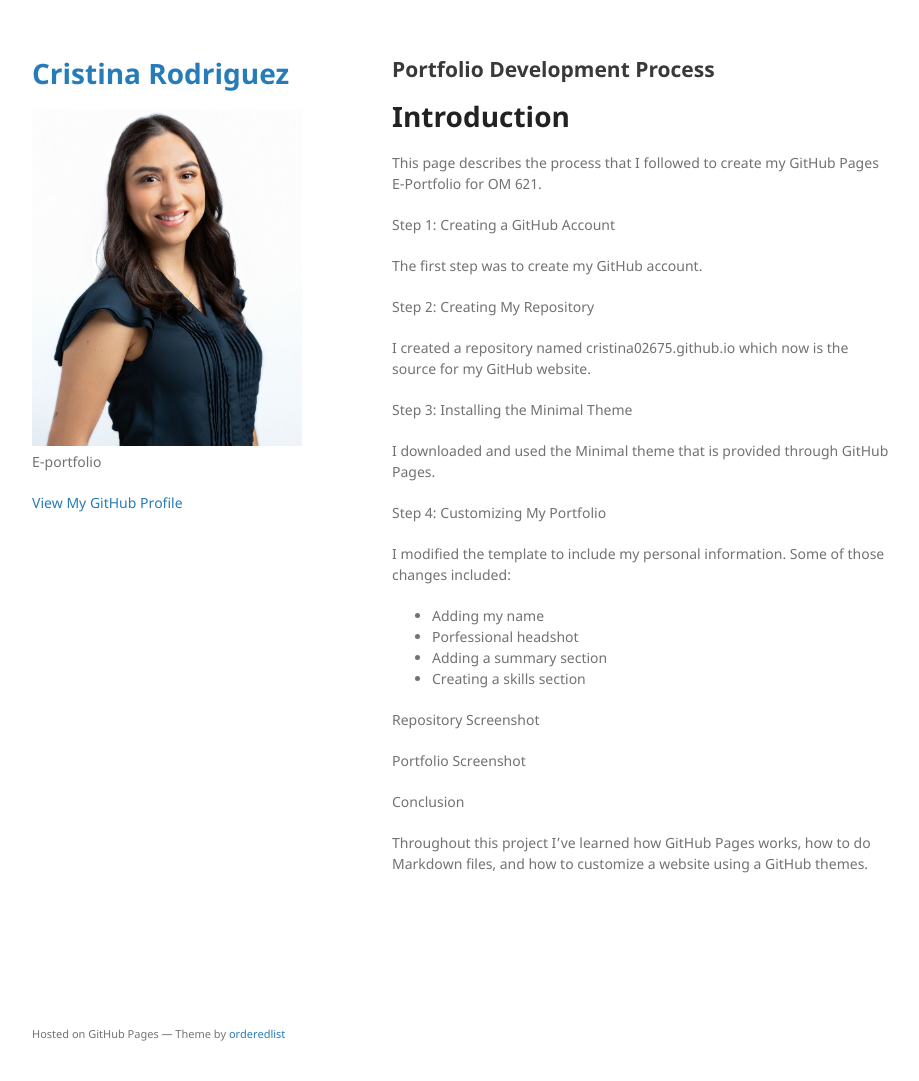
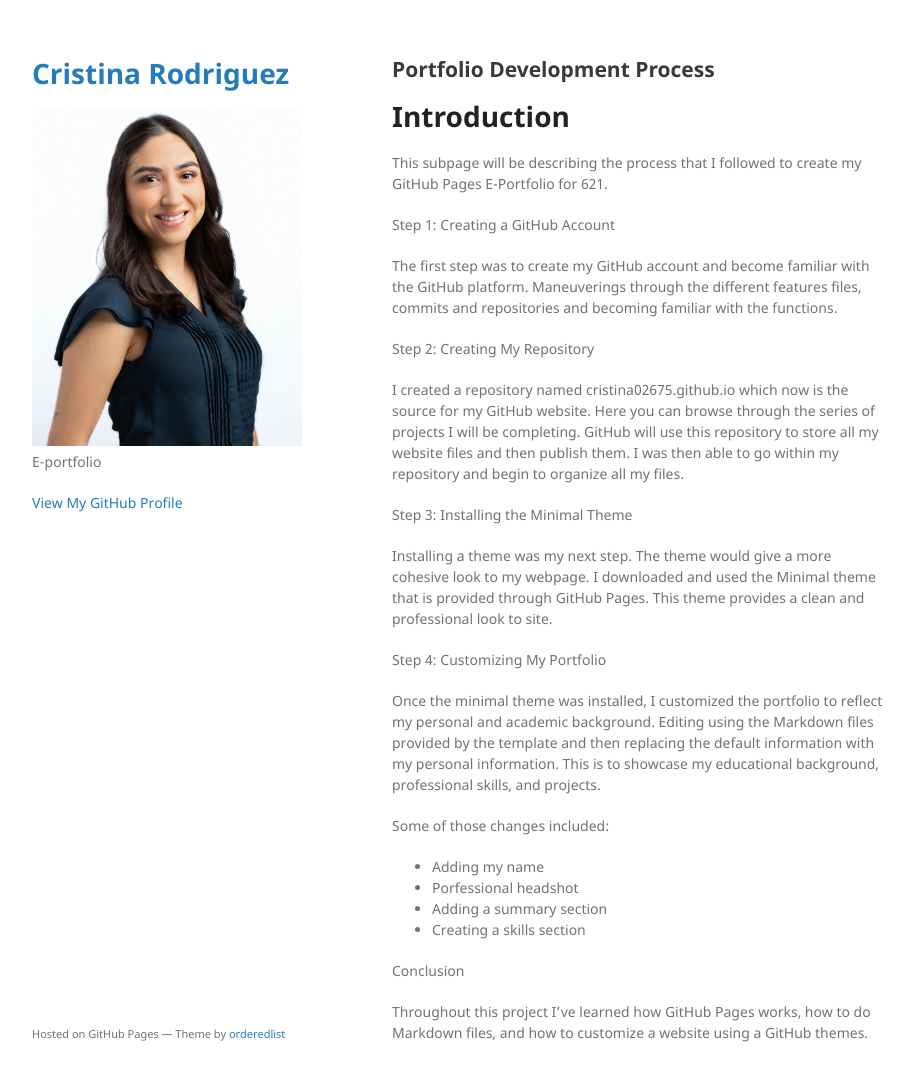
Before and after one commit to cristina02675/cristina02675.github.io, a Jekyll site: the page built from portfolio-development/index.md, in a window 1280 px wide and 1113 px high. Shown: the top 1081 px of the window, without its empty margins (178-1097 px from the left). Built offline with Jekyll 4.4.1, drawn with Linux system fonts in a browser that asks for light colours; our own code applies the rules of GitHub Pages for plain Markdown files.

Commit message:
Enhance portfolio development process description
Expanded on the portfolio development process, detailing each step from creating a GitHub account to customizing the portfolio. Included specific changes made during customization and the purpose of the theme.

```diff
--- a/portfolio-development/index.md
+++ b/portfolio-development/index.md
@@ -2,31 +2,30 @@
 
 # Introduction
 
-This page describes the process that I followed to create my GitHub Pages E-Portfolio for OM 621.
+This subpage will be describing the process that I followed to create my GitHub Pages E-Portfolio for 621.
 
 Step 1: Creating a GitHub Account
 
-The first step was to create my GitHub account.
+The first step was to create my GitHub account and become familiar with the GitHub platform. Maneuverings through the different features files, commits and repositories and becoming familiar with the functions.
 
 Step 2: Creating My Repository
 
-I created a repository named cristina02675.github.io which now is the source for my GitHub website.
+I created a repository named cristina02675.github.io which now is the source for my GitHub website. Here you can browse through the series of projects I will be completing. GitHub will use this repository to store all my website files and then publish them. I was then able to go within my repository and begin to organize all my files.
 
 Step 3: Installing the Minimal Theme
 
-I downloaded and used the Minimal theme that is provided through GitHub Pages.
+Installing a theme was my next step. The theme would give a more cohesive look to my webpage. I downloaded and used the Minimal theme that is provided through GitHub Pages. This theme provides a clean and professional look to site.
 
 Step 4: Customizing My Portfolio
 
-I modified the template to include my personal information. Some of those changes included:
+Once the minimal theme was installed, I customized the portfolio to reflect my personal and academic background. Editing using the Markdown files provided by the template and then replacing the default information with my personal information. This is to showcase my educational background, professional skills, and projects.
+
+Some of those changes included:
 - Adding my name
 - Porfessional headshot
 - Adding a summary section
 - Creating a skills section
 
-Repository Screenshot
-
-Portfolio Screenshot
 
 
 Conclusion
```
